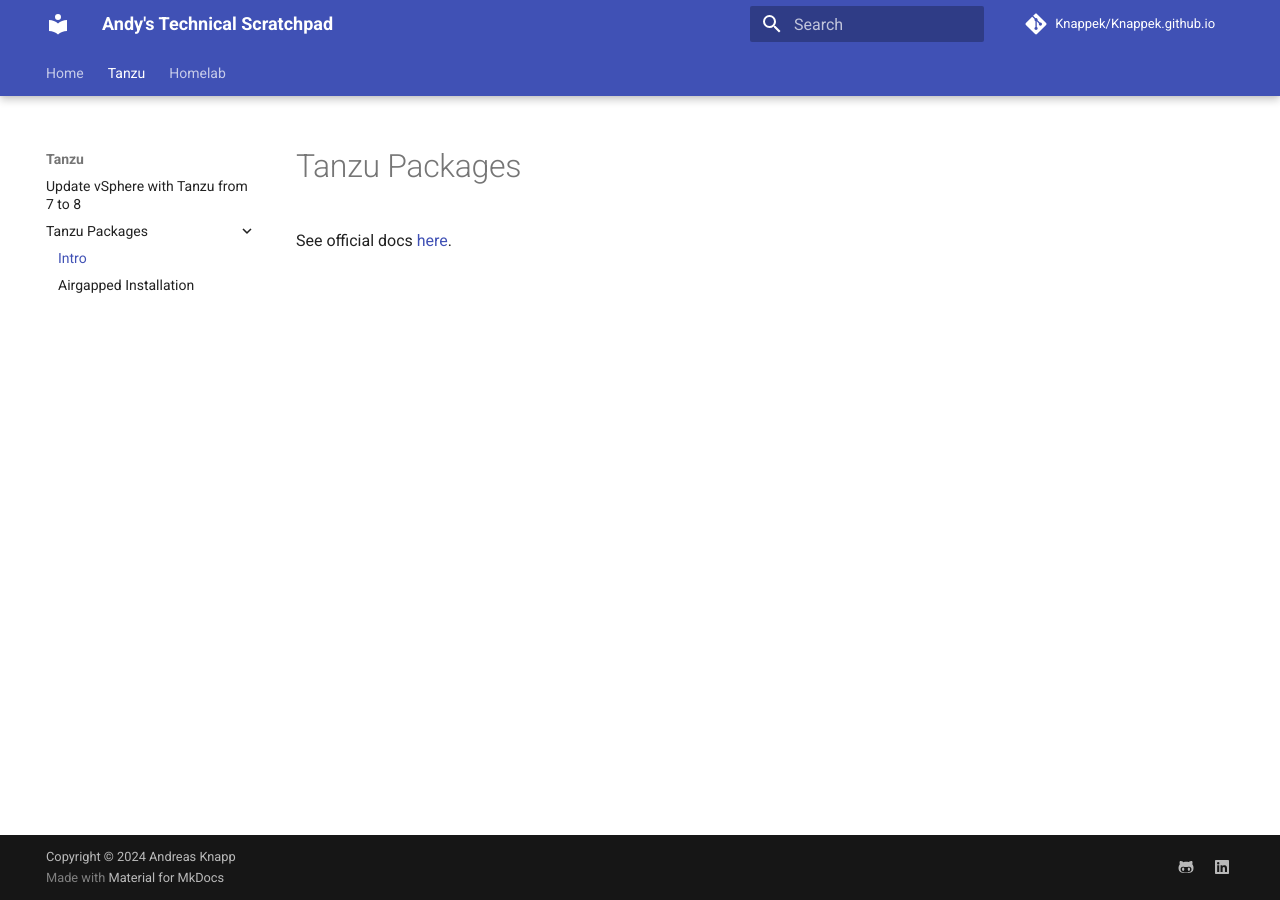
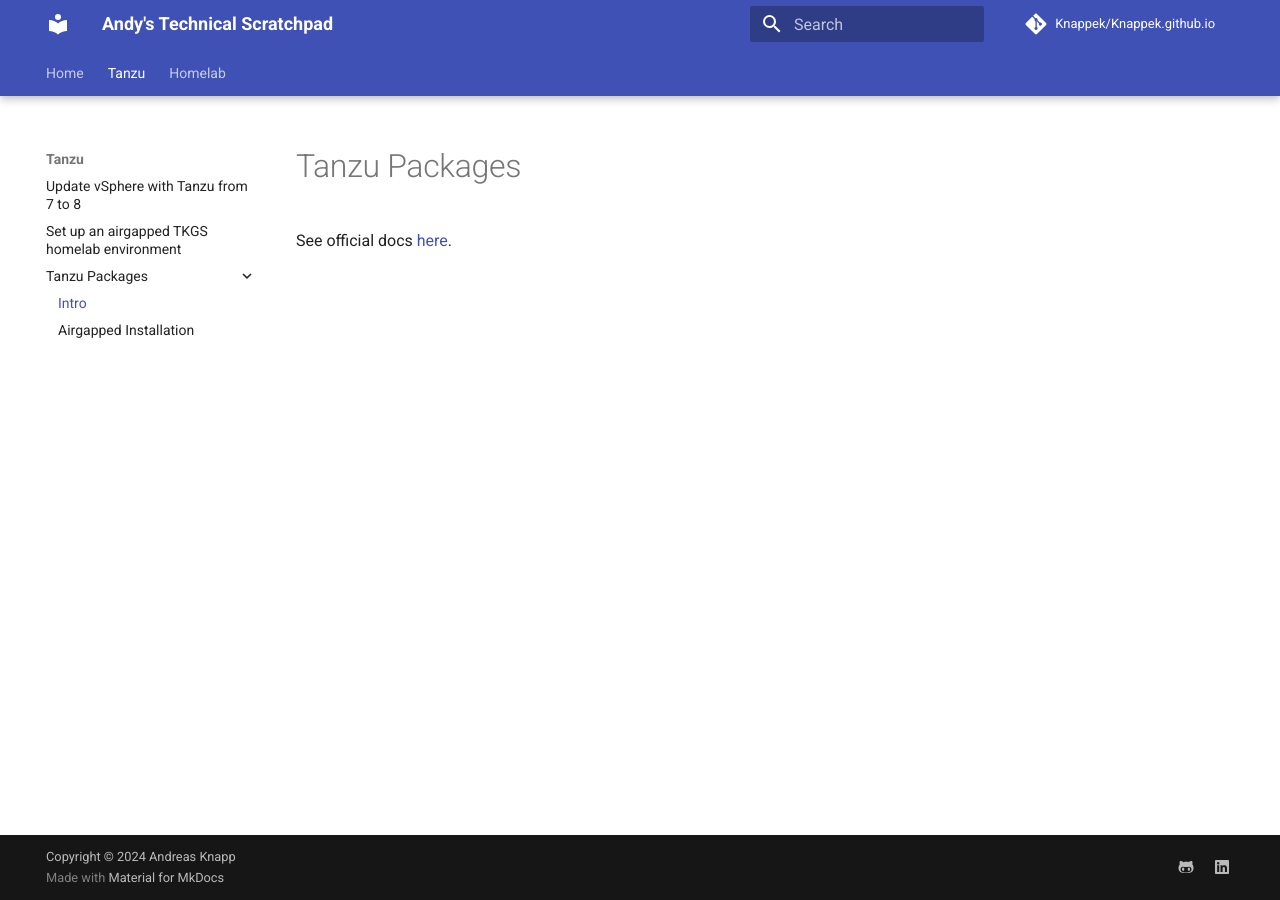
Before and after one commit to Knappek/Knappek.github.io, an MkDocs documentation site: the page built from docs/tanzu/tanzu-packages/index.md, in a window 1280 px wide. Built offline with MkDocs 1.6.1 and Material for MkDocs 9.7.7, drawn with Linux system fonts in a browser that asks for light colours; comment, search, counter and statistics services are not loaded.

Commit message:
refer tkgs airgapped in Tanzu section

```diff
--- a/mkdocs.yml
+++ b/mkdocs.yml
@@ -10,6 +10,7 @@
 - Home: index.md
 - Tanzu:
   - Update vSphere with Tanzu from 7 to 8: tanzu/update-tkgs-from-vsphere7-to-vsphere8.md
+  - Set up an airgapped TKGS homelab environment: tanzu/tkgs-airgapped.md
   - Tanzu Packages:
     - Intro: tanzu/tanzu-packages/index.md
     - Airgapped Installation: tanzu/tanzu-packages/deploy-packages-airgapped.md
```
